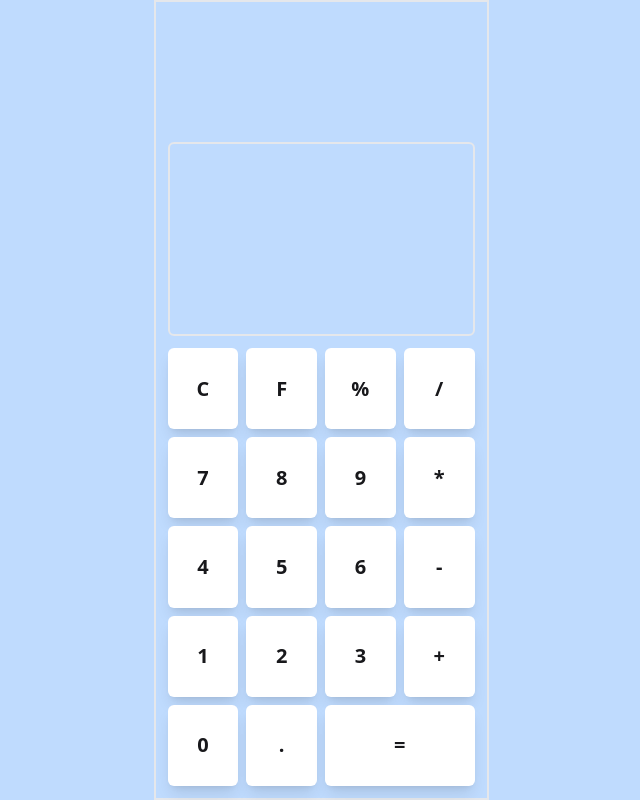
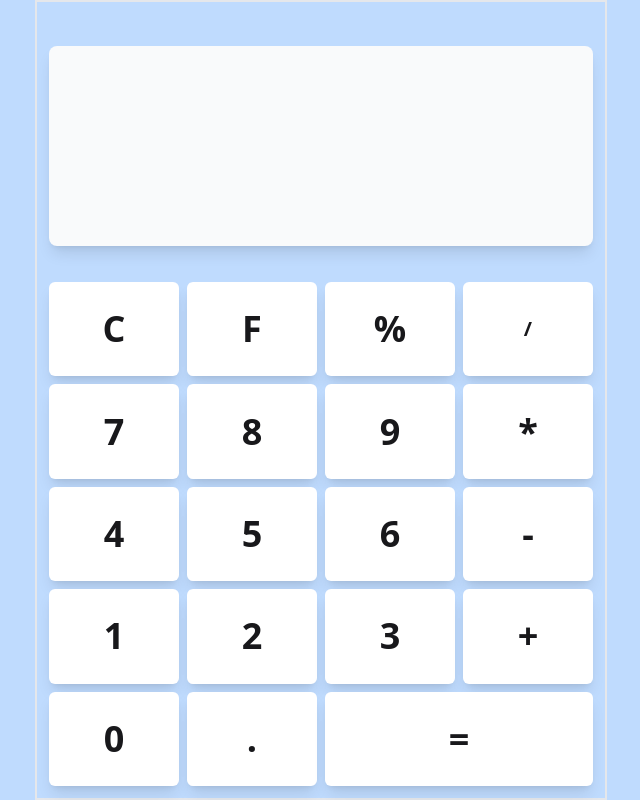
Before and after one commit to iqbalhossensayem/calc1, a plain HTML site: page index.html in a window 1280 px wide. Shown: the whole page, without its empty margins (319-959 px from the left). Drawn offline with nearby package versions, Linux system fonts and the light colour scheme.

Commit message:
second commit

```diff
--- a/index.html
+++ b/index.html
@@ -18,38 +18,55 @@
     <div class="calculator flex flex-col gap-3 border-2 p-3 w-full h-screen sm:w-fit lg:w-auto lg:container"> <!-- Added h-screen for full screen height on mobile -->
 
       <!-- Input field -->
-      <input
+      <!-- <input
         type="text"
         name=""
         id="display"
-        class="border-2 mt-32 text-end text-xl font-bold rounded-md w-full h-16 sm:h-12 flex-grow"
-      /> <!-- Adjusted height of input on mobile -->
-      <!-- Button grid -->
-      <div class="btns grid grid-cols-4 gap-2 w-full flex-grow"> <!-- Added flex-grow to fill space on mobile -->
+        class=" mt-8 text-end text-5xl font-bold rounded-md w-full h-16 sm:h-12 mb-6 border-b-4  flex-grow"
+      />  -->
+
+      <!-- <input
+  type="text"
+  id="display"
+  class="mt-8 text-end text-5xl font-bold rounded-md w-full h-16 sm:h-12 mb-6 border-b-4 flex-grow bg-gray-200 text-gray-500 cursor-not-allowed"
+  value=""
+  readonly
+/> -->
+
+<input
+  type="text"
+  id="display"
+  class="mt-8 text-end text-4xl font-bold rounded-lg w-full sm:h-12 mb-6 border-none shadow-lg flex-grow bg-gray-50  cursor-not-allowed focus:outline-none focus:ring-0 "
+  value=""
+  readonly
+/>
+
+
+      <div class="btns grid grid-cols-4 gap-2 w-full flex-grow "> <!-- Added flex-grow to fill space on mobile -->
         <!-- Buttons -->
-        <button class="calc-btn bg-white rounded-md p-3 shadow-lg hover:bg-gray-200 cursor-pointer text-xl font-bold">C</button>
-        <button class="calc-btn bg-white rounded-md p-3 shadow-lg hover:bg-gray-200 cursor-pointer text-xl font-bold">F</button>
-        <button class="calc-btn bg-white rounded-md p-3 shadow-lg hover:bg-gray-200 cursor-pointer text-xl font-bold">%</button>
+        <button class="calc-btn bg-white rounded-md p-3 shadow-lg hover:bg-gray-200 cursor-pointer text-4xl font-bold">C</button>
+        <button class="calc-btn bg-white rounded-md p-3 shadow-lg hover:bg-gray-200 cursor-pointer text-4xl font-bold">F</button>
+        <button class="calc-btn bg-white rounded-md p-3 shadow-lg hover:bg-gray-200 cursor-pointer text-4xl font-bold">%</button>
         <button class="calc-btn bg-white rounded-md p-3 shadow-lg hover:bg-gray-200 cursor-pointer text-xl font-bold">/</button>
 
-        <button class="calc-btn bg-white rounded-md p-3 shadow-lg hover:bg-gray-200 cursor-pointer text-xl font-bold">7</button>
-        <button class="calc-btn bg-white rounded-md p-3 shadow-lg hover:bg-gray-200 cursor-pointer text-xl font-bold">8</button>
-        <button class="calc-btn bg-white rounded-md p-3 shadow-lg hover:bg-gray-200 cursor-pointer text-xl font-bold">9</button>
-        <button class="calc-btn bg-white rounded-md p-3 shadow-lg hover:bg-gray-200 cursor-pointer text-xl font-bold">*</button>
+        <button class="calc-btn bg-white rounded-md p-3 shadow-lg hover:bg-gray-200 cursor-pointer text-4xl font-bold">7</button>
+        <button class="calc-btn bg-white rounded-md p-3 shadow-lg hover:bg-gray-200 cursor-pointer text-4xl font-bold">8</button>
+        <button class="calc-btn bg-white rounded-md p-3 shadow-lg hover:bg-gray-200 cursor-pointer text-4xl font-bold">9</button>
+        <button class="calc-btn bg-white rounded-md p-3 shadow-lg hover:bg-gray-200 cursor-pointer text-4xl font-bold">*</button>
 
-        <button class="calc-btn bg-white rounded-md p-3 shadow-lg hover:bg-gray-200 cursor-pointer text-xl font-bold">4</button>
-        <button class="calc-btn bg-white rounded-md p-3 shadow-lg hover:bg-gray-200 cursor-pointer text-xl font-bold">5</button>
-        <button class="calc-btn bg-white rounded-md p-3 shadow-lg hover:bg-gray-200 cursor-pointer text-xl font-bold">6</button>
-        <button class="calc-btn bg-white rounded-md p-3 shadow-lg hover:bg-gray-200 cursor-pointer text-xl font-bold">-</button>
+        <button class="calc-btn bg-white rounded-md p-3 shadow-lg hover:bg-gray-200 cursor-pointer text-4xl font-bold">4</button>
+        <button class="calc-btn bg-white rounded-md p-3 shadow-lg hover:bg-gray-200 cursor-pointer text-4xl font-bold">5</button>
+        <button class="calc-btn bg-white rounded-md p-3 shadow-lg hover:bg-gray-200 cursor-pointer text-4xl font-bold">6</button>
+        <button class="calc-btn bg-white rounded-md p-3 shadow-lg hover:bg-gray-200 cursor-pointer text-4xl font-bold">-</button>
 
-        <button class="calc-btn bg-white rounded-md p-3 shadow-lg hover:bg-gray-200 cursor-pointer text-xl font-bold">1</button>
-        <button class="calc-btn bg-white rounded-md p-3 shadow-lg hover:bg-gray-200 cursor-pointer text-xl font-bold">2</button>
-        <button class="calc-btn bg-white rounded-md p-3 shadow-lg hover:bg-gray-200 cursor-pointer text-xl font-bold">3</button>
-        <button class="calc-btn bg-white rounded-md p-3 shadow-lg hover:bg-gray-200 cursor-pointer text-xl font-bold">+</button>
+        <button class="calc-btn bg-white rounded-md p-3 shadow-lg hover:bg-gray-200 cursor-pointer text-4xl font-bold">1</button>
+        <button class="calc-btn bg-white rounded-md p-3 shadow-lg hover:bg-gray-200 cursor-pointer text-4xl font-bold">2</button>
+        <button class="calc-btn bg-white rounded-md p-3 shadow-lg hover:bg-gray-200 cursor-pointer text-4xl font-bold">3</button>
+        <button class="calc-btn bg-white rounded-md p-3 shadow-lg hover:bg-gray-200 cursor-pointer text-4xl font-bold">+</button>
 
-        <button class="calc-btn bg-white rounded-md p-3 shadow-lg hover:bg-gray-200 cursor-pointer text-xl font-bold">0</button>
-        <button class="calc-btn bg-white rounded-md p-3 shadow-lg hover:bg-gray-200 cursor-pointer text-xl font-bold">.</button>
-        <button class="calc-btn bg-white rounded-md p-3 shadow-lg hover:bg-gray-200 cursor-pointer text-xl font-bold col-span-2">=</button>
+        <button class="calc-btn bg-white rounded-md p-3 shadow-lg hover:bg-gray-200 cursor-pointer text-4xl font-bold">0</button>
+        <button class="calc-btn bg-white rounded-md p-3 shadow-lg hover:bg-gray-200 cursor-pointer text-4xl font-bold">.</button>
+        <button class="calc-btn bg-white rounded-md p-3 shadow-lg hover:bg-gray-200 cursor-pointer text-4xl font-bold col-span-2">=</button>
       </div>
     </div>
   </body>
```
Also changed, not shown: tailwind.config.js (added).
